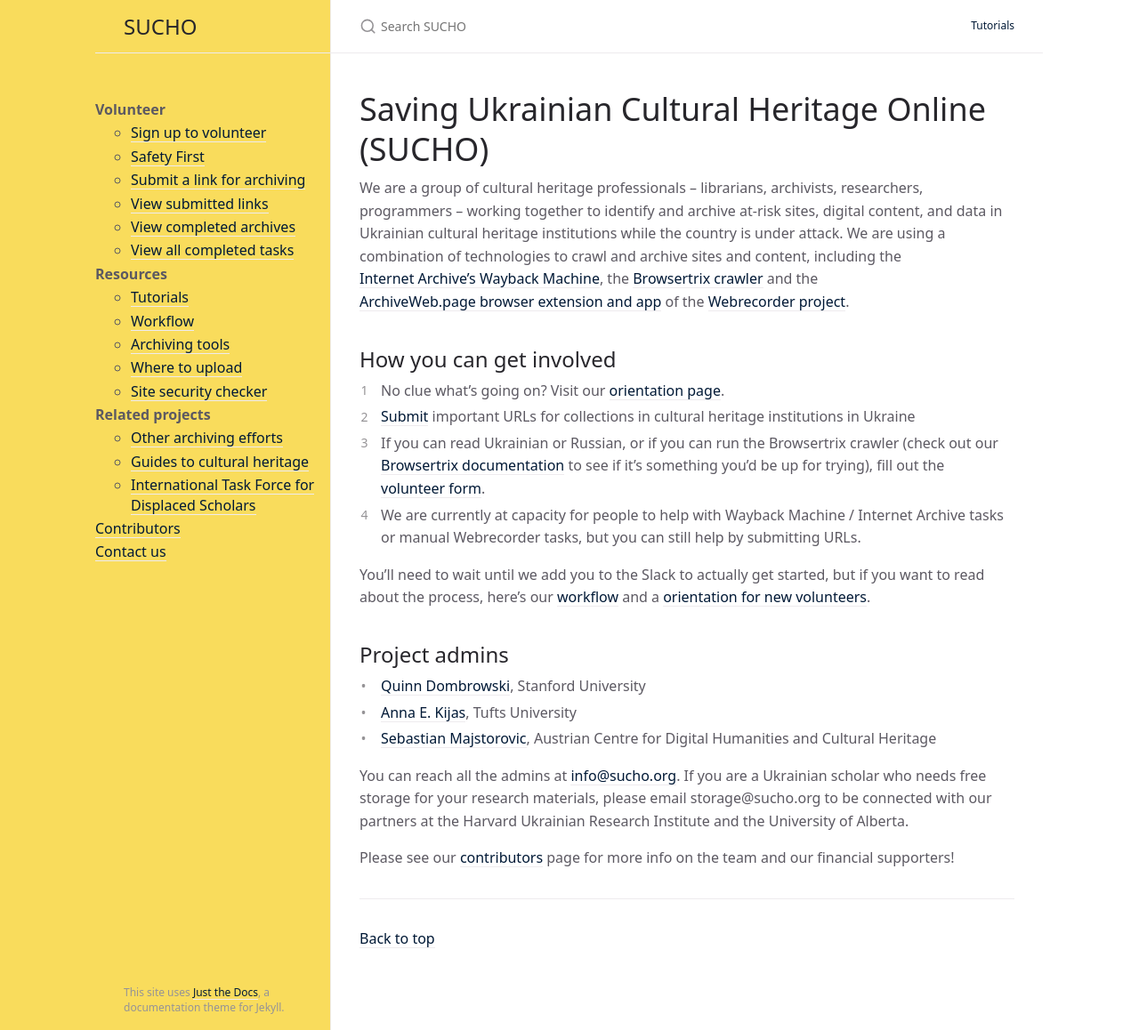
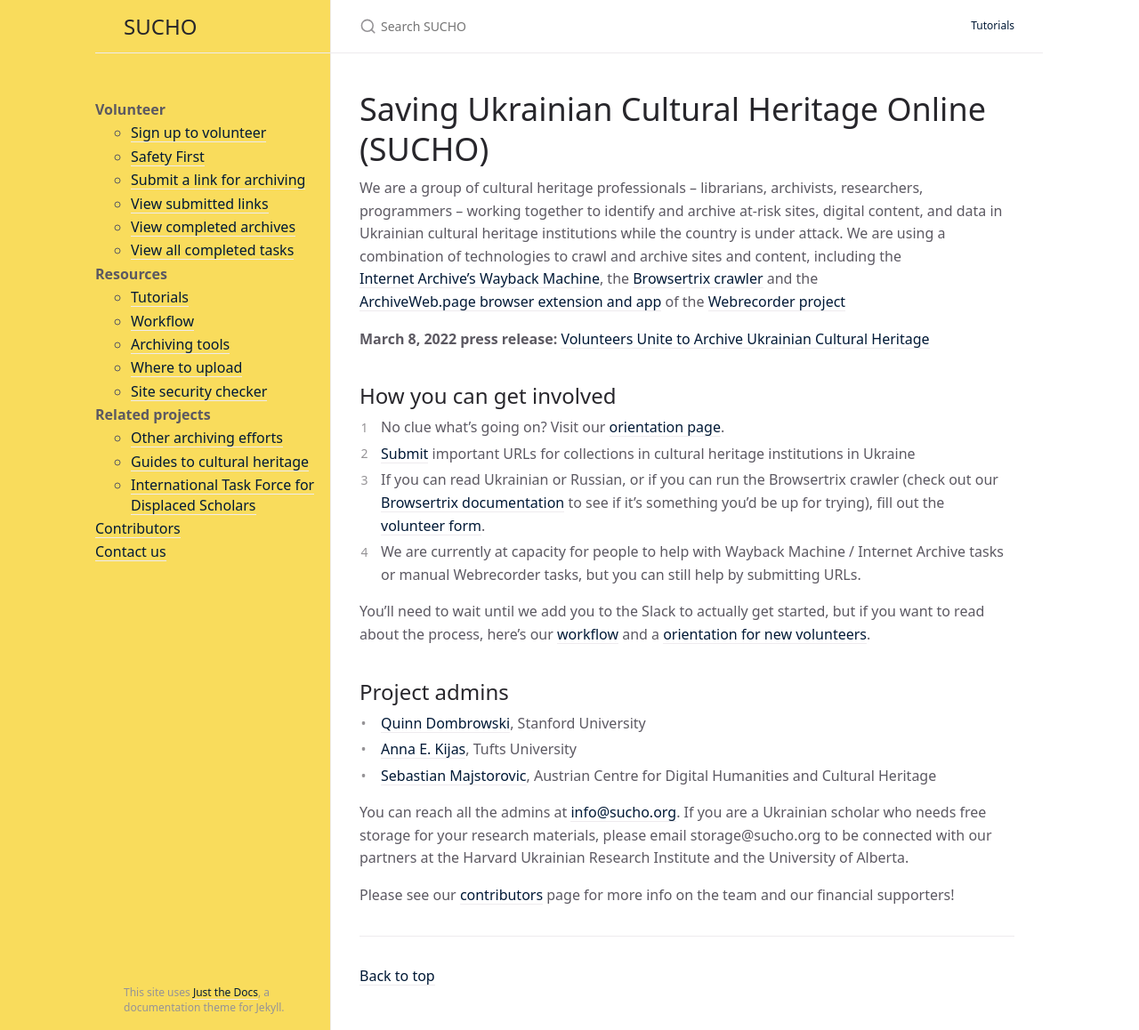
Before and after one commit to sucho-archiving/sucho-archiving.github.io, a Jekyll site: the page built from index.md, in a window 1280 px wide and 1158 px high. Shown: the whole window at 89% size. Built offline with Jekyll 4.4.1, drawn with Linux system fonts in a browser that asks for light colours.

Commit message:
Front page update

```diff
--- a/index.md
+++ b/index.md
@@ -6,7 +6,9 @@
 
 # Saving Ukrainian Cultural Heritage Online (SUCHO)
 
-We are a group of cultural heritage professionals – librarians, archivists, researchers, programmers – working together to identify and archive at-risk sites, digital content, and data in Ukrainian cultural heritage institutions while the country is under attack. We are using a combination of technologies to crawl and archive sites and content, including the [Internet Archive’s Wayback Machine](https://archive.org/web/), the [Browsertrix crawler](https://github.com/webrecorder/browsertrix-crawler) and the [ArchiveWeb.page browser extension and app](https://archiveweb.page/) of the [Webrecorder project](https://webrecorder.net/).
+We are a group of cultural heritage professionals – librarians, archivists, researchers, programmers – working together to identify and archive at-risk sites, digital content, and data in Ukrainian cultural heritage institutions while the country is under attack. We are using a combination of technologies to crawl and archive sites and content, including the [Internet Archive’s Wayback Machine](https://archive.org/web/), the [Browsertrix crawler](https://github.com/webrecorder/browsertrix-crawler) and the [ArchiveWeb.page browser extension and app](https://archiveweb.page/) of the [Webrecorder project](https://webrecorder.net/)
+
+**March 8, 2022 press release:** [Volunteers Unite to Archive Ukrainian Cultural Heritage](2022-03-08-volunteers-unite)
 
 
 ## How you can get involved
```
Also changed, not shown: 2022-03-08-volunteers-unite.md (+2 -3 lines).
